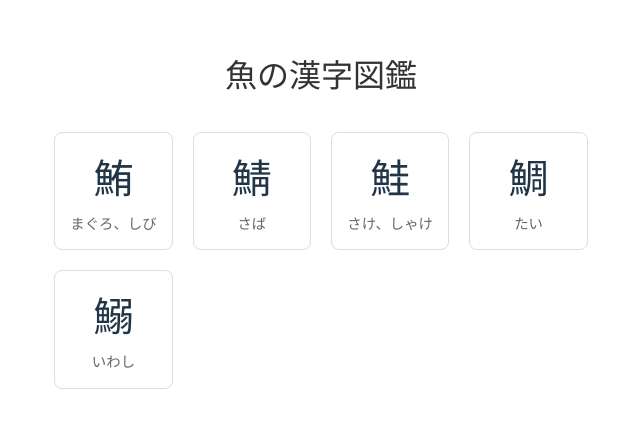
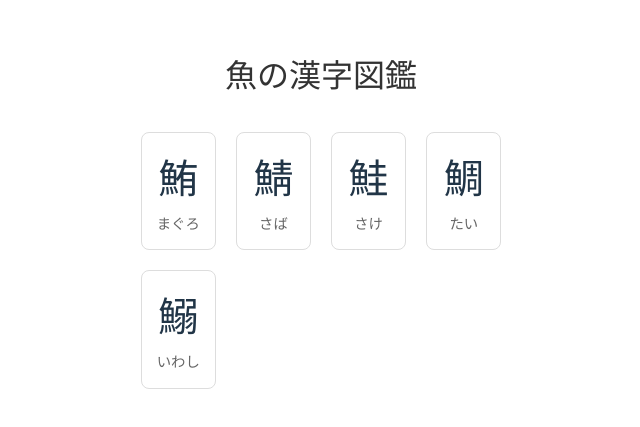
Before and after one commit to inouesaho/sakanakanji, a Vue app: page / in a window 1280 px wide. Shown: the part 183-610 px from the top of the page, without its empty margins (319-959 px from the left). Built offline with nearby package versions, Linux system fonts and the light colour scheme.

Commit message:
漢字の読み方を一般的なものと代替的なものに分類し、詳細画面でのみ代替読みを表示するように変更

```diff
--- a/src/App.vue
+++ b/src/App.vue
@@ -7,7 +7,7 @@
       <div class="kanji-grid">
         <div v-for="kanji in kanjiList" :key="kanji.id" class="kanji-card" @click="showDetail(kanji)">
           <div class="kanji">{{ kanji.kanji }}</div>
-          <div class="reading">{{ kanji.reading.kun.join('、') }}</div>
+          <div class="reading">{{ kanji.reading.kun.primary.join('、') }}</div>
         </div>
       </div>
 
@@ -17,8 +17,19 @@
           <div class="modal-close" @click="closeDetail">×</div>
           <div class="detail-kanji">{{ selectedKanji.kanji }}</div>
           <div class="detail-readings">
-            <div>訓読み：{{ selectedKanji.reading.kun.join('、') }}</div>
-            <div>音読み：{{ selectedKanji.reading.on.join('、') }}</div>
+            <div class="reading-section">
+              <div class="reading-label">訓読み：</div>
+              <div>
+                <div>{{ selectedKanji.reading.kun.primary.join('、') }}</div>
+                <div v-if="selectedKanji.reading.kun.alternative.length > 0" class="alternative-reading">
+                  その他：{{ selectedKanji.reading.kun.alternative.join('、') }}
+                </div>
+              </div>
+            </div>
+            <div class="reading-section">
+              <div class="reading-label">音読み：</div>
+              <div>{{ selectedKanji.reading.on.join('、') }}</div>
+            </div>
           </div>
           <div class="detail-info">
             <div>部首：{{ selectedKanji.bushu }}</div>
@@ -33,61 +44,76 @@
 
 <script>
 const kanjiData = {
-  "kanji_list": [
+  kanji_list: [
     {
-      "id": 1,
-      "kanji": "鮪",
-      "reading": {
-        "kun": ["まぐろ", "しび"],
-        "on": ["ゆう", "き"]
+      id: 1,
+      kanji: "鮪",
+      reading: {
+        kun: {
+          primary: ["まぐろ"],
+          alternative: ["しび"]
+        },
+        on: ["ゆう", "き"]
       },
-      "bushu": "魚",
-      "strokes": 17,
-      "description": "大型の回遊魚。赤身の身は刺身や寿司の代表的な魚として知られる。マグロの中でも特に本マグロ（クロマグロ）は「海の大物」として珍重される。"
+      bushu: "魚",
+      strokes: 17,
+      description: "大型の回遊魚。赤身の身は刺身や寿司の代表的な魚として知られる。マグロの中でも特に本マグロ（クロマグロ）は「海の大物」として珍重される。"
     },
     {
-      "id": 2,
-      "kanji": "鯖",
-      "reading": {
-        "kun": ["さば"],
-        "on": ["せい"]
+      id: 2,
+      kanji: "鯖",
+      reading: {
+        kun: {
+          primary: ["さば"],
+          alternative: []
+        },
+        on: ["せい"]
       },
-      "bushu": "魚",
-      "strokes": 15,
-      "description": "背中が青く、腹が銀白色の魚。DHAやEPAが豊富で栄養価が高い。しめ鯖や味噌煮が代表的な料理。"
+      bushu: "魚",
+      strokes: 15,
+      description: "背中が青く、腹が銀白色の魚。DHAやEPAが豊富で栄養価が高い。しめ鯖や味噌煮が代表的な料理。"
     },
     {
-      "id": 3,
-      "kanji": "鮭",
-      "reading": {
-        "kun": ["さけ", "しゃけ"],
-        "on": ["かい", "けい"]
+      id: 3,
+      kanji: "鮭",
+      reading: {
+        kun: {
+          primary: ["さけ"],
+          alternative: ["しゃけ"]
+        },
+        on: ["かい", "けい"]
       },
-      "bushu": "魚",
-      "strokes": 15,
-      "description": "産卵期になると川を上る習性を持つ魚。身は鮮やかなピンク色で、焼き魚や塩辛、切り身など様々な料理に使われる。"
+      bushu: "魚",
+      strokes: 15,
+      description: "産卵期になると川を上る習性を持つ魚。身は鮮やかなピンク色で、焼き魚や塩辛、切り身など様々な料理に使われる。"
     },
     {
-      "id": 4,
-      "kanji": "鯛",
-      "reading": {
-        "kun": ["たい"],
-        "on": ["ちょう"]
+      id: 4,
+      kanji: "鯛",
+      reading: {
+        kun: {
+          primary: ["たい"],
+          alternative: []
+        },
+        on: ["ちょう"]
       },
-      "bushu": "魚",
-      "strokes": 15,
-      "description": "日本の祝い事に欠かせない縁起物の魚。真鯛は白身で上品な味わい。焼き物や煮付け、刺身など様々な調理法で食べられる。"
+      bushu: "魚",
+      strokes: 15,
+      description: "日本の祝い事に欠かせない縁起物の魚。真鯛は白身で上品な味わい。焼き物や煮付け、刺身など様々な調理法で食べられる。"
     },
     {
-      "id": 5,
-      "kanji": "鰯",
-      "reading": {
-        "kun": ["いわし"],
-        "on": ["れい"]
+      id: 5,
+      kanji: "鰯",
+      reading: {
+        kun: {
+          primary: ["いわし"],
+          alternative: []
+        },
+        on: ["れい"]
       },
-      "bushu": "魚",
-      "strokes": 19,
-      "description": "小魚の代表格で、群れで泳ぐ習性がある。カルシウムが豊富で、丸ごと食べられる。干物や蒲焼、つみれなど様々な料理に使われる。"
+      bushu: "魚",
+      strokes: 19,
+      description: "小魚の代表格で、群れで泳ぐ習性がある。カルシウムが豊富で、丸ごと食べられる。干物や蒲焼、つみれなど様々な料理に使われる。"
     }
   ]
 }
@@ -203,6 +229,26 @@ h1 {
   border-radius: 6px;
 }
 
+.reading-section {
+  display: flex;
+  margin-bottom: 8px;
+}
+
+.reading-section:last-child {
+  margin-bottom: 0;
+}
+
+.reading-label {
+  min-width: 70px;
+  font-weight: bold;
+}
+
+.alternative-reading {
+  margin-top: 4px;
+  font-size: 0.9em;
+  color: #666;
+}
+
 .detail-info {
   margin-bottom: 15px;
   color: #666;
```
Also changed, not shown: src/data/fish-kanji.json (+20 -5 lines).
